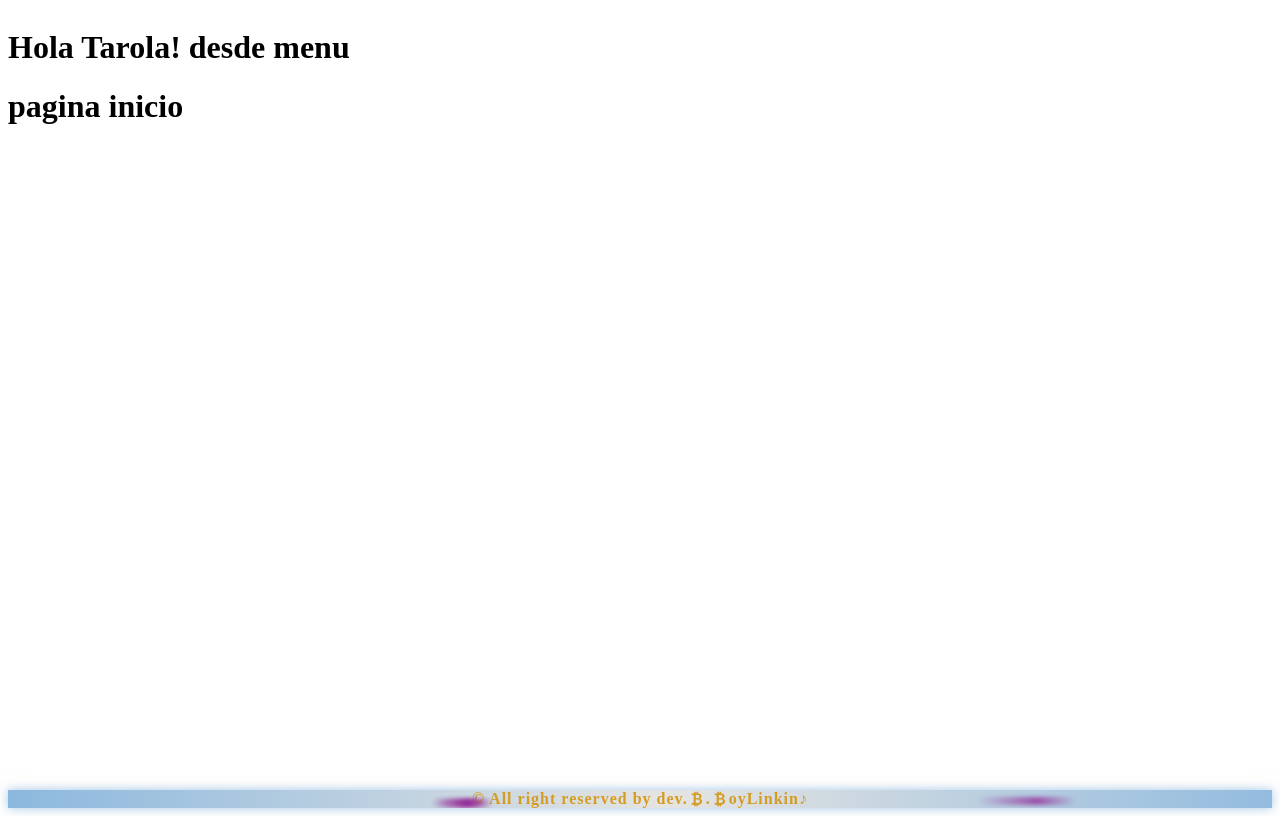
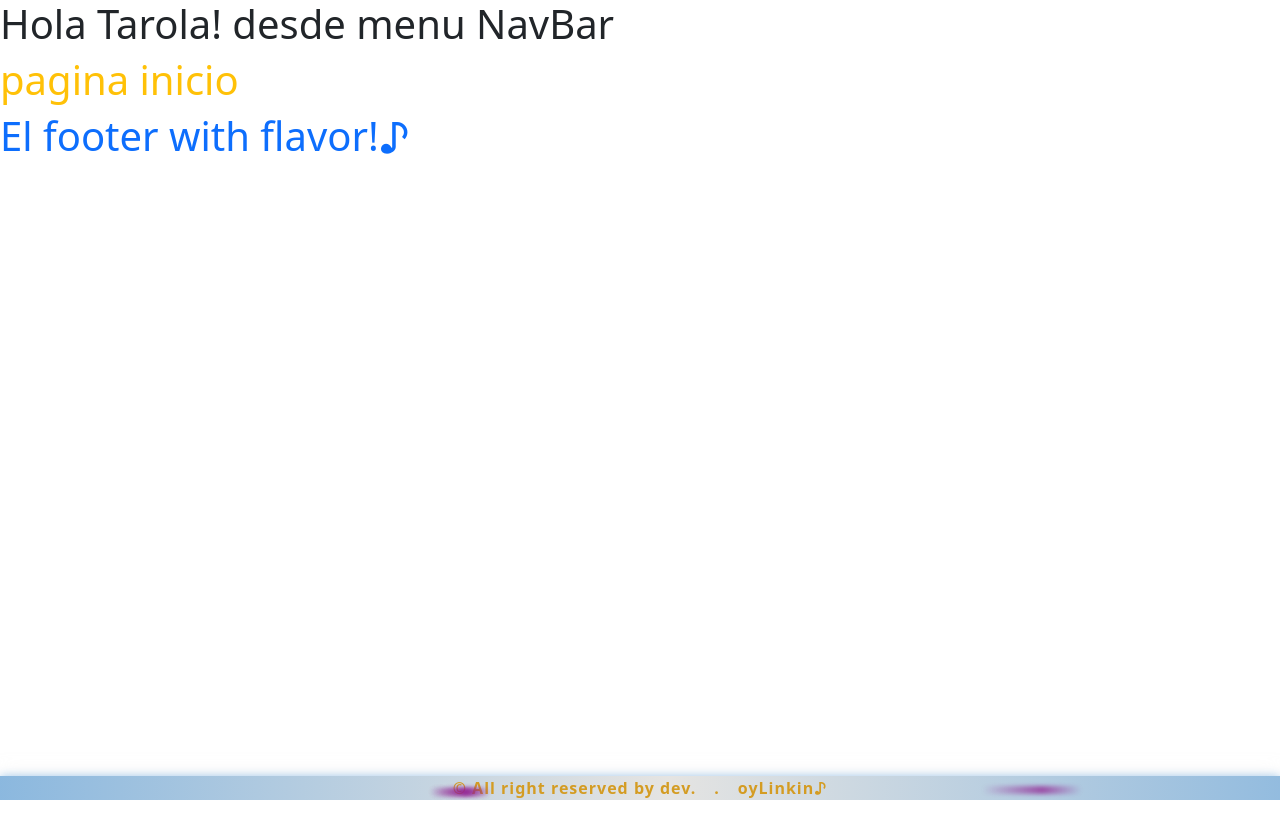
Before and after one commit to Pablo-German-Jimenez/react-routes-crud-food, a React (Vite) app: page / in a window 1280 px wide. Built offline with nearby package versions, Linux system fonts and the light colour scheme.

Commit message:
fixing some errors xD

```diff
--- a/src/App.jsx
+++ b/src/App.jsx
@@ -1,3 +1,4 @@
+
 import "./App.css";
 import FooterBboyLinkinStyle from "./components/FooterBboyLinkinStyle";
 import MenuNavBar from "./components/pages/MenuNavBar";
--- a/src/components/FooterBboyLinkinStyle.jsx
+++ b/src/components/FooterBboyLinkinStyle.jsx
@@ -13,7 +13,7 @@ const FooterBboyLinkinStyle = () => {
           className="bi bi-currency-bitcoin"
           viewBox="0 0 16 16"
         >
-          <path d="M5.5 13v1.25c0 .138.112.25.25.25h1a.25.25 0 0 0 .25-.25V13h.5v1.25c0 .138.112.25.25.25h1a.25.25 0 0 0 .25-.25V13h.084c1.992 0 3.416-1.033 3.416-2.82 0-1.502-1.007-2.323-2.186-2.44v-.088c.97-.242 1.683-.974 1.683-2.19C11.997 3.93 10.847 3 9.092 3H9V1.75a.25.25 0 0 0-.25-.25h-1a.25.25 0 0 0-.25.25V3h-.573V1.75a.25.25 0 0 0-.25-.25H5.75a.25.25 0 0 0-.25.25V3l-1.998.011a.25.25 0 0 0-.25.25v.989c0 .137.11.25.248.25l.755-.005a.75.75 0 0 1 .745.75v5.505a.75.75 0 0 1-.75.75l-.748.011a.25.25 0 0 0-.25.25v1c0 .138.112.25.25.25zm1.427-8.513h1.719c.906 0 1.438.498 1.438 1.312 0 .871-.575 1.362-1.877 1.362h-1.28zm0 4.051h1.84c1.137 0 1.756.58 1.756 1.524 0 .953-.626 1.45-2.158 1.45H6.927z" />
+
         </svg>
         .
         <svg
@@ -24,7 +24,7 @@ const FooterBboyLinkinStyle = () => {
           className="bi bi-currency-bitcoin "
           viewBox="0 0 16 16"
         >
-          <path d="M5.5 13v1.25c0 .138.112.25.25.25h1a.25.25 0 0 0 .25-.25V13h.5v1.25c0 .138.112.25.25.25h1a.25.25 0 0 0 .25-.25V13h.084c1.992 0 3.416-1.033 3.416-2.82 0-1.502-1.007-2.323-2.186-2.44v-.088c.97-.242 1.683-.974 1.683-2.19C11.997 3.93 10.847 3 9.092 3H9V1.75a.25.25 0 0 0-.25-.25h-1a.25.25 0 0 0-.25.25V3h-.573V1.75a.25.25 0 0 0-.25-.25H5.75a.25.25 0 0 0-.25.25V3l-1.998.011a.25.25 0 0 0-.25.25v.989c0 .137.11.25.248.25l.755-.005a.75.75 0 0 1 .745.75v5.505a.75.75 0 0 1-.75.75l-.748.011a.25.25 0 0 0-.25.25v1c0 .138.112.25.25.25zm1.427-8.513h1.719c.906 0 1.438.498 1.438 1.312 0 .871-.575 1.362-1.877 1.362h-1.28zm0 4.051h1.84c1.137 0 1.756.58 1.756 1.524 0 .953-.626 1.45-2.158 1.45H6.927z" />
+
         </svg>
         oyLinkin♪
         <span id="destello"></span>
--- a/src/components/pages/Footer.jsx
+++ b/src/components/pages/Footer.jsx
@@ -3,7 +3,7 @@ import React from 'react';
 const Footer = () => {
     return (
         <div>
-
+            <h1 className="text-primary">El footer with flavor!♪</h1>
         </div>
     );
 };
--- a/src/components/pages/Inicio.jsx
+++ b/src/components/pages/Inicio.jsx
@@ -3,7 +3,7 @@
 const Inicio = () => {
     return (
         <div>
-            <h1>pagina inicio</h1>
+            <h1 className="text-warning">pagina inicio</h1>
         </div>
     );
 };
--- a/src/components/pages/MenuNavBar.jsx
+++ b/src/components/pages/MenuNavBar.jsx
@@ -3,7 +3,7 @@ import React from 'react';
 const MenuNavBar = () => {
     return (
         <div>
-            <h1>Hola Tarola! desde menu</h1>
+            <h1>Hola Tarola! desde menu NavBar</h1>
         </div>
     );
 };
--- a/src/main.jsx
+++ b/src/main.jsx
@@ -2,7 +2,7 @@ import { StrictMode } from 'react'
 import { createRoot } from 'react-dom/client'
 import App from './App.jsx'
 import './App.css'
-import FooterBboyLinkinStyle from './components/FooterBboyLinkinStyle.jsx'
+import "bootstrap/dist/css/bootstrap.min.css"
 
 createRoot(document.getElementById('root')).render(
   <StrictMode>
```
